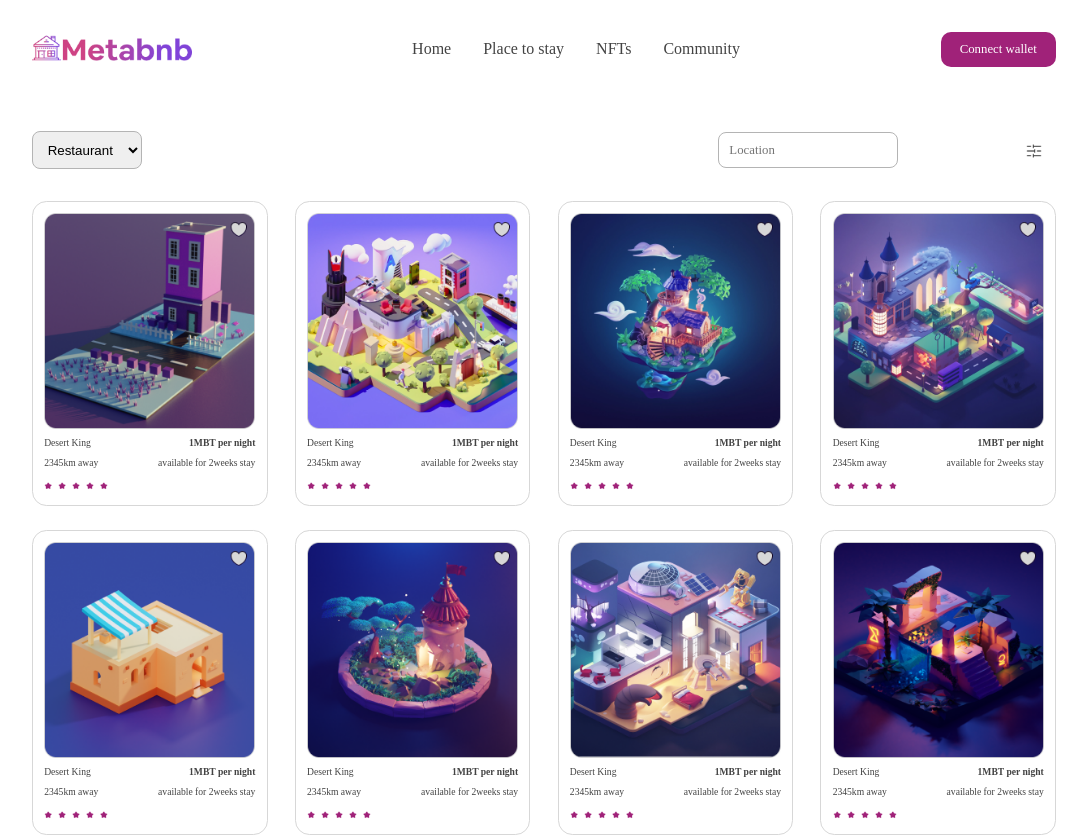
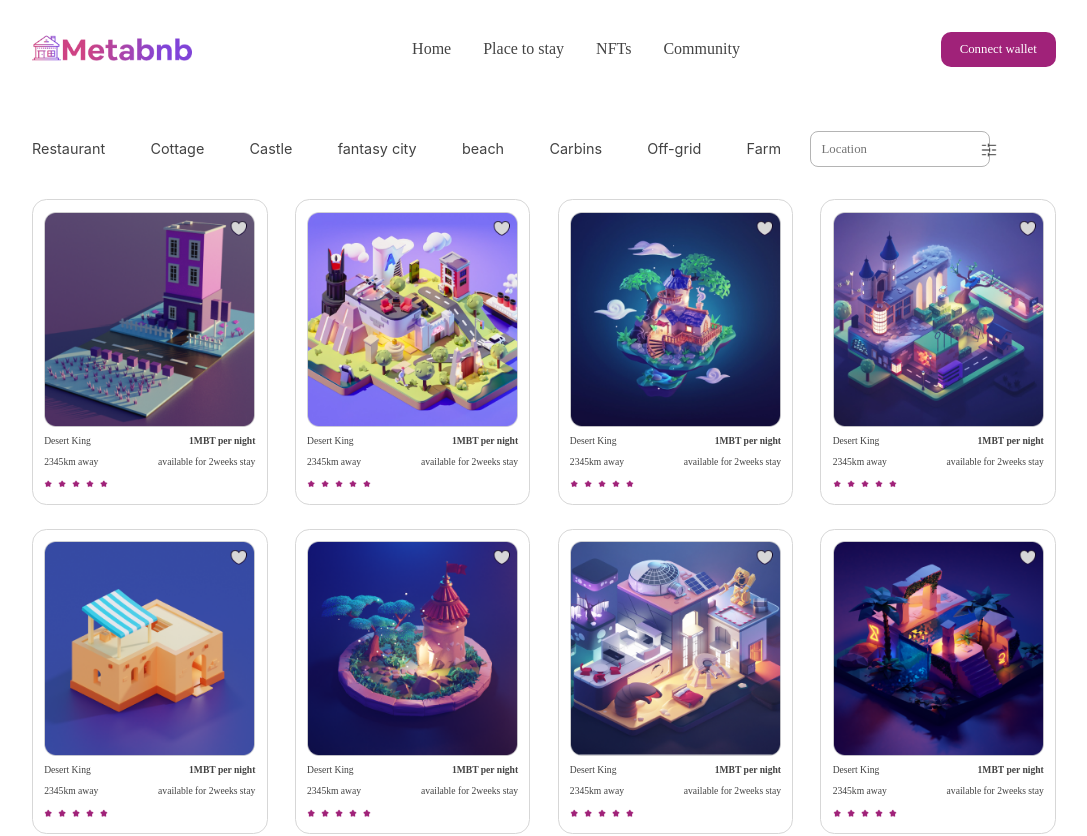
Before and after one commit to Chisquare7/meta-bnb-web, a React (Create React App) app: page /placepage in a window 1280 px wide. Shown: the top 836 px of the page, without its empty margins (96-1183 px from the left). Built offline with nearby package versions, Linux system fonts and the light colour scheme; a web font is replaced by a local one.

Commit message:
feat: Complete desktop media queries for the sub-links of the Place To Stay page

```diff
--- a/src/App.css
+++ b/src/App.css
@@ -541,7 +541,6 @@ h1, h2, h3, h4, h5, h6, p, input, span, ul, li, Link, button, option {
 }
 
 .placetop__flex .placetop__link-flex {
-  /* display: flex; */
   display: none;
   justify-content: space-between;
 }
@@ -874,6 +873,25 @@ select option .placetop__links {
 
 @media (min-width: 769px),(min-width: 1024px){
 
+  .placetop__flex {
+    width: 95%;
+  }
+
+  .placetop__flex .placetop__link-flex {
+    display: flex;
+    justify-content: space-between;
+    align-items: center;
+    width: 77%;
+  }
+
+  .dropdown__main {
+    display: none;
+  }
+
+  .placetop__flex .place__location-content {
+    width: 20%;
+  }
+
   /* Styling of the modal popup */
 
   .modal__popup {
--- a/src/pages/Placepage.js
+++ b/src/pages/Placepage.js
@@ -16,7 +16,7 @@ const Placepage = ({ items }) => {
 			<section className="placetop__section">
 				<div className="sect__container">
 					<div className="placetop__flex">
-						<div>
+						<div className='dropdown__main'>
 							<Dropdown />
 						</div>
 						<div className="placetop__link-flex">
```
